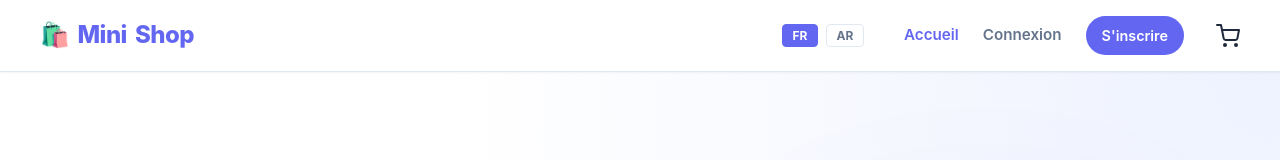
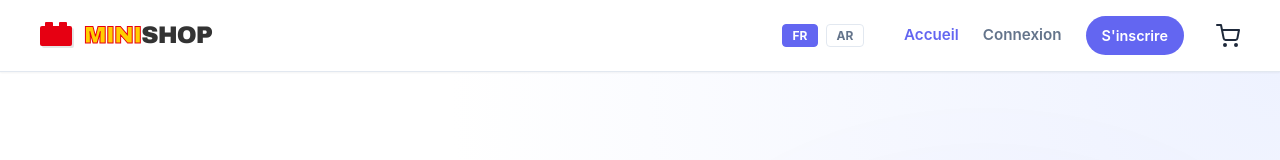
Before and after one commit to Fatimetoughali/Mini-Shop_Frontend, a Vue app: page / in a window 1280 px wide. Shown: the top 160 px of the page. Built offline with nearby package versions, Linux system fonts and the light colour scheme; no server answers.

Commit message:
initial2 commit

```diff
--- a/src/App.vue
+++ b/src/App.vue
@@ -35,7 +35,15 @@ onMounted(() => {
 
     <footer class="footer">
       <div class="container footer-content">
-        <div class="brand"><span class="logo-text">Mini</span>Shop</div>
+        <div class="brand">
+          <div class="lego-logo-small">
+            <div class="lego-brick-small">
+              <div class="stud-small"></div>
+              <div class="stud-small"></div>
+            </div>
+            <div class="logo-text-group-small"><span class="logo-text-small">Mini</span>Shop</div>
+          </div>
+        </div>
         <p class="copyright">&copy; 2026 MiniShop. Fait avec passion.</p>
         <div class="links">
           <a href="#">Mentions Légales</a>
@@ -116,13 +124,49 @@ onMounted(() => {
   color: var(--text-muted);
 }
 
-.brand {
-  font-weight: 700;
-  color: var(--text-main);
+.lego-logo-small {
+  display: flex;
+  align-items: center;
+  gap: 0.5rem;
 }
 
-.logo-text {
-  color: var(--primary-color);
+.lego-brick-small {
+  width: 24px;
+  height: 15px;
+  background-color: #e60012;
+  border-radius: 1px;
+  position: relative;
+  flex-shrink: 0;
+}
+
+.lego-brick-small .stud-small {
+  position: absolute;
+  width: 6px;
+  height: 3px;
+  background-color: #e60012;
+  top: -3px;
+  border-radius: 1px 1px 0 0;
+}
+
+.lego-brick-small .stud-small:nth-child(1) {
+  left: 4px;
+}
+.lego-brick-small .stud-small:nth-child(2) {
+  right: 4px;
+}
+
+.logo-text-group-small {
+  font-size: 1.1rem;
+  font-weight: 900;
+  color: #333;
+  letter-spacing: -0.5px;
+  text-transform: uppercase;
+  font-family: 'Arial Black', sans-serif;
+}
+
+.logo-text-small {
+  color: #ffcf00;
+  -webkit-text-stroke: 0.5px #e60012;
 }
 
 .links {
--- a/src/components/AppHeader.vue
+++ b/src/components/AppHeader.vue
@@ -19,8 +19,13 @@ const switchLanguage = (lang) => {
   <header class="header">
     <div class="container header-content">
       <router-link to="/" class="logo">
-        <span class="logo-icon">🛍️</span>
-        <span class="logo-text">Mini</span>Shop
+        <div class="lego-logo">
+          <div class="lego-brick">
+            <div class="stud"></div>
+            <div class="stud"></div>
+          </div>
+          <div class="logo-text-group"><span class="logo-text">Mini</span>Shop</div>
+        </div>
       </router-link>
 
       <nav class="nav-menu">
@@ -123,18 +128,55 @@ const switchLanguage = (lang) => {
 }
 
 .logo {
-  font-size: 1.5rem;
-  font-weight: 800;
-  color: var(--text-main);
   text-decoration: none;
-  letter-spacing: -0.5px;
   display: flex;
   align-items: center;
-  gap: 0.5rem;
+}
+
+.lego-logo {
+  display: flex;
+  align-items: center;
+  gap: 0.75rem;
+}
+
+.lego-brick {
+  width: 32px;
+  height: 20px;
+  background-color: #e60012; /* Lego Red */
+  border-radius: 2px;
+  position: relative;
+  box-shadow: 2px 2px 0 rgba(0, 0, 0, 0.1);
+  flex-shrink: 0;
+}
+
+.lego-brick .stud {
+  position: absolute;
+  width: 8px;
+  height: 4px;
+  background-color: #e60012;
+  top: -4px;
+  border-radius: 1px 1px 0 0;
+}
+
+.lego-brick .stud:nth-child(1) {
+  left: 5px;
+}
+.lego-brick .stud:nth-child(2) {
+  right: 5px;
+}
+
+.logo-text-group {
+  font-size: 1.5rem;
+  font-weight: 900;
+  color: #333;
+  letter-spacing: -1px;
+  text-transform: uppercase;
+  font-family: 'Arial Black', sans-serif;
 }
 
 .logo-text {
-  color: var(--primary-color);
+  color: #ffcf00; /* Lego Yellow */
+  -webkit-text-stroke: 1px #e60012;
 }
 
 .nav-menu {
```
